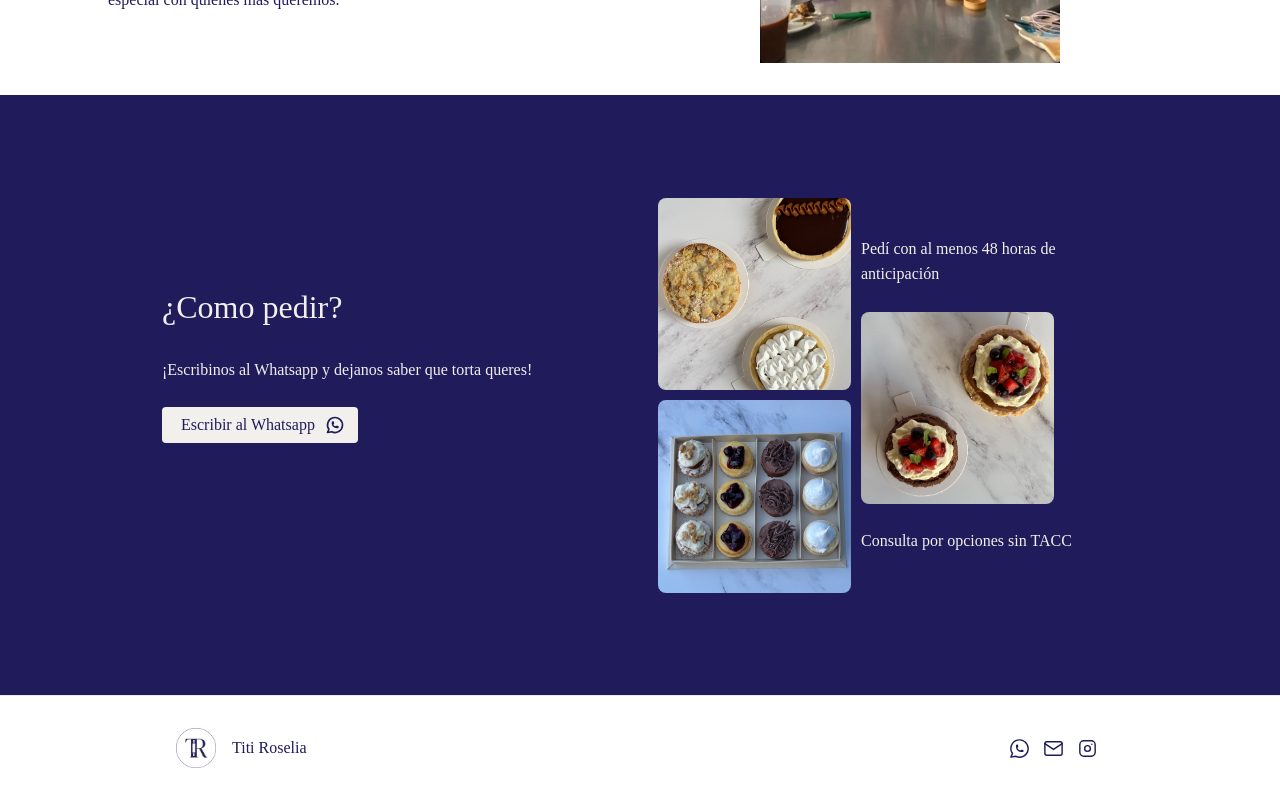
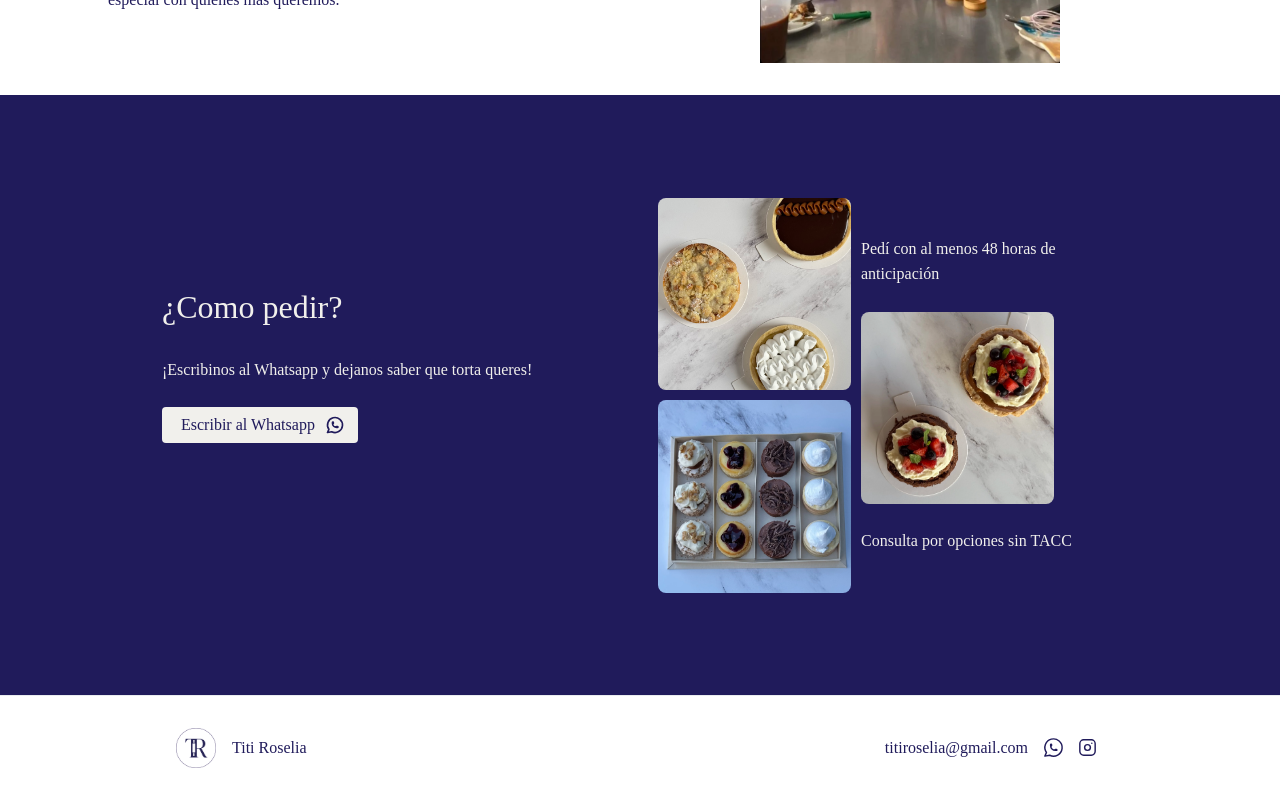
Before and after one commit to MarcosCasiraghi/TitiRoselia, a React (Create React App) app: page / in a window 1280 px wide. Shown: the part 2792-3592 px from the top of the page. Built offline with nearby package versions, Linux system fonts and the light colour scheme.

Commit message:
feat: footer buttons actions

```diff
--- a/src/components/footer/footer.js
+++ b/src/components/footer/footer.js
@@ -2,8 +2,11 @@ import { IconBrandInstagram, IconBrandWhatsapp, IconMail } from '@tabler/icons-r
 import { ActionIcon, Container, Group, Text } from '@mantine/core';
 import classes from './footer.module.css';
 import '@mantine/core/styles.css';
+import { useMediaQuery } from "@mantine/hooks";
 
 export default function Footer() {
+    const isMobile = useMediaQuery("(max-width: 768px)");
+
     return (
         <div className={classes.footer}>
             <Container className={classes.inner}>
@@ -14,15 +17,28 @@ export default function Footer() {
                     </Text>
                 </div>
                 <Group gap={0} className={classes.links} justify="flex-end" wrap="nowrap">
+                    {
+                        isMobile ?
+                            <a href="mailto:titiroselia@gmail.com" target="_blank" rel="noopener noreferrer">
+                                <ActionIcon size="lg" variant="subtle" className={classes.icon}>
+                                    <IconMail size={23} stroke={1.5} />
+                                </ActionIcon>
+                            </a>
+                            :
+                            <span className={classes.icon} style={{paddingRight: "0.5rem"}}>
+                                titiroselia@gmail.com
+                            </span>
+                    }
+                    <a href="https://wa.me/541138230020" target="_blank" rel="noopener noreferrer">
                         <ActionIcon size="lg" variant="subtle" className={classes.icon}>
                             <IconBrandWhatsapp size={23} stroke={1.5} />
                         </ActionIcon>
-                    <ActionIcon size="lg" variant="subtle" className={classes.icon}>
-                        <IconMail size={23} stroke={1.5} />
-                    </ActionIcon>
+                    </a>
+                    <a href="https://instagram.com/titiroselia" target="_blank" rel="noopener noreferrer">
                         <ActionIcon size="lg" variant="subtle" className={classes.icon}>
                             <IconBrandInstagram size={23} stroke={1.5} />
                         </ActionIcon>
+                    </a>
                 </Group>
             </Container>
         </div>
```
Lines whose indentation alone changed are shown as unchanged.
